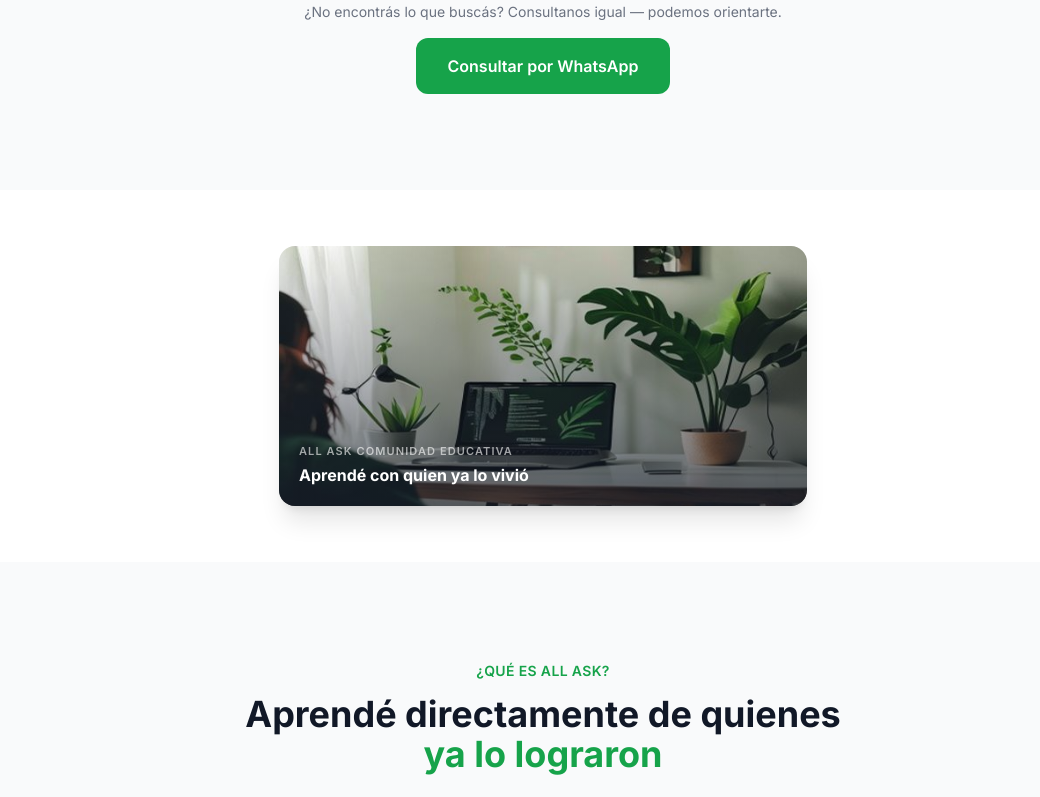
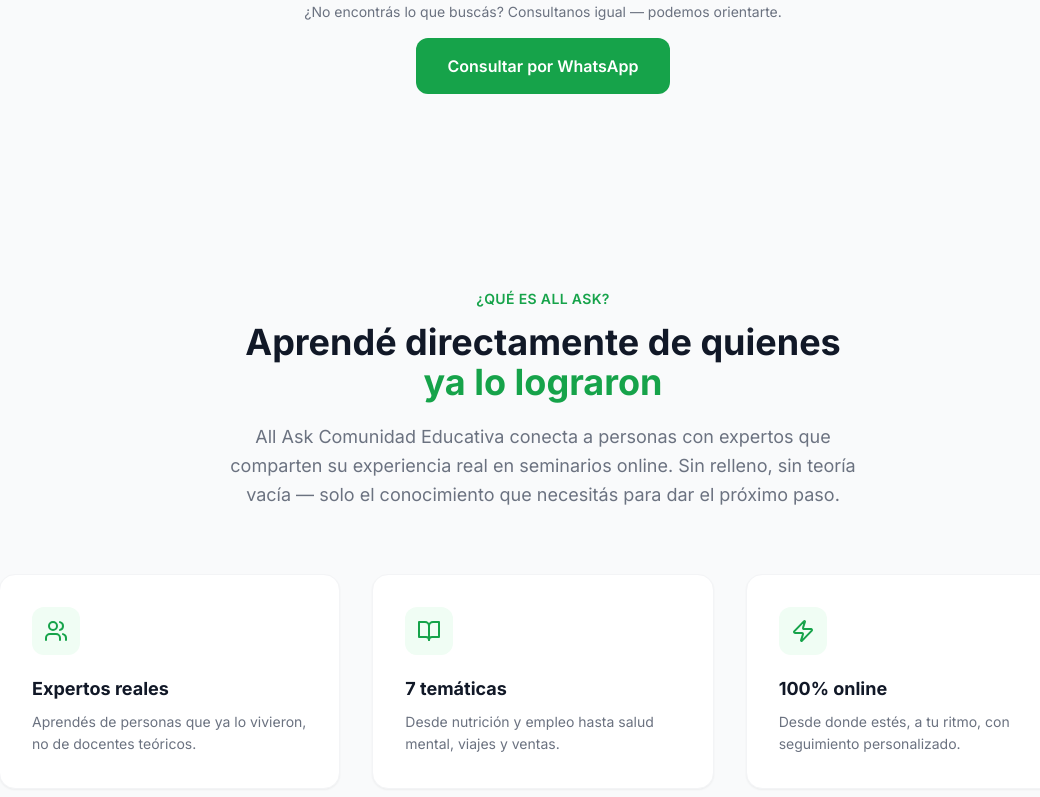
Before and after one commit to ttomifernandez/all-ask, a Next.js app: page / in a window 1280 px wide. Shown: the part 2000-2797 px from the top of the page, without its empty margins (97-1137 px from the left). Built offline with nearby package versions, Linux system fonts and the light colour scheme.

Commit message:
remove ExecPhoto section

```diff
--- a/app/page.tsx
+++ b/app/page.tsx
@@ -1,7 +1,6 @@
 import Header from '@/components/Header'
 import Hero from '@/components/Hero'
 import Seminars from '@/components/Seminars'
-import ExecPhoto from '@/components/ExecPhoto'
 import About from '@/components/About'
 import ContactForm from '@/components/ContactForm'
 import Footer from '@/components/Footer'
@@ -13,7 +12,6 @@
       <Header />
       <Hero />
       <Seminars />
-      <ExecPhoto />
       <About />
       <ContactForm />
       <Footer />
```
